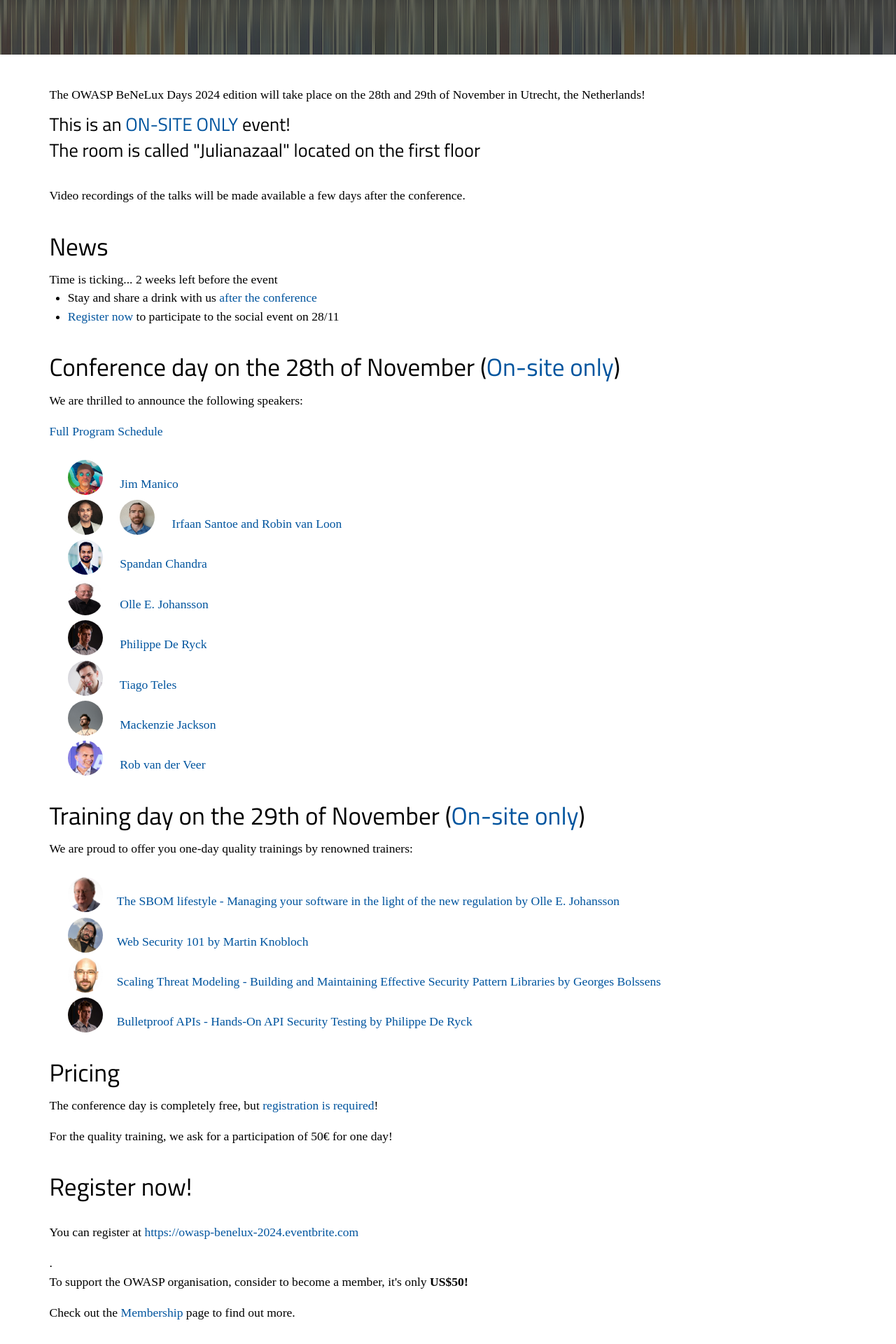
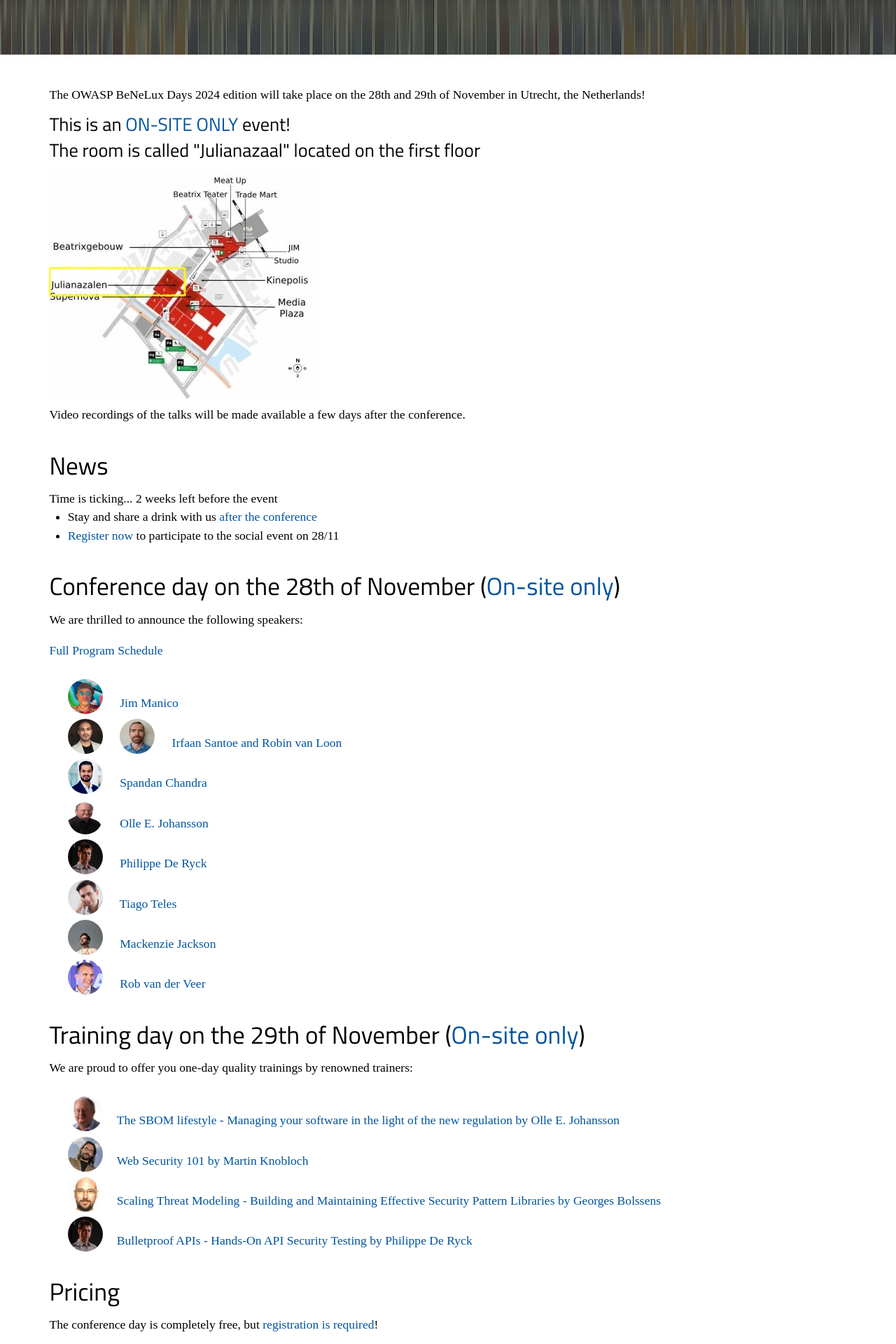
Before and after one commit to dm-17/Owasp-BeNeLux-Days-2024, a Jekyll site: the page built from index.html, in a window 1280 px wide. Shown: the part 334-2254 px from the top of the page at 70% size. Built offline with Jekyll 4.4.1, drawn with Linux system fonts in a browser that asks for light colours; some web fonts are replaced.

Commit message:
added the building map

```diff
--- a/index.html
+++ b/index.html
@@ -10,7 +10,8 @@
 <p>The OWASP BeNeLux Days 2024 edition will take place on the 28th and 29th of November in Utrecht, the Netherlands!</p>
 
 <h3>This is an <a href="/location/">ON-SITE ONLY</a> event!</h3>
-<h3>The room is called "Julianazaal" located on the first floor</h3><br />
+<h3>The room is called "Julianazaal" located on the first floor</h3>
+<a href="{{ site.baseurl }}/location"><img src="{{ site.baseurl }}/assets/images/map_jaarbeurs.jpg"></img></a><br />
 
 <p>Video recordings of the talks will be made available a few days after the conference.</p>
 <br />
```
Also changed, not shown: location/index.md (+4 -0 lines), assets/images/map_jaarbeurs.jpg (added).
